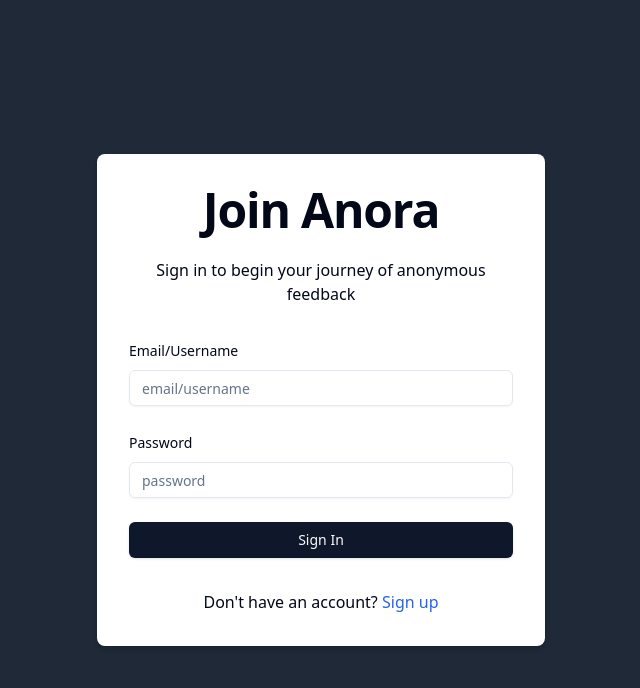
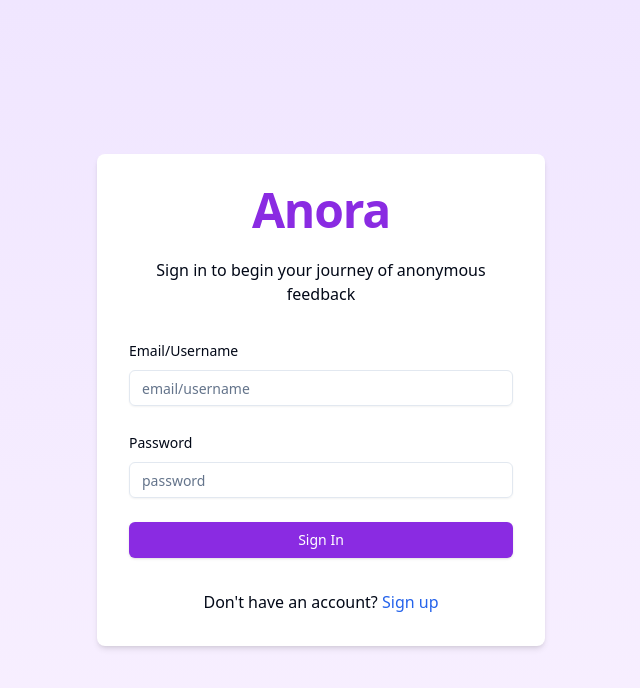
Before and after one commit to RCOM363/myst_txt, a Next.js app: page /sign-in in a window 1280 px wide. Shown: the top 688 px of the page, without its empty margins (319-959 px from the left). Built offline with nearby package versions, Linux system fonts and the light colour scheme.

Commit message:
refactor: signup & signin page

```diff
--- a/src/app/(auth)/sign-in/page.tsx
+++ b/src/app/(auth)/sign-in/page.tsx
@@ -56,11 +56,11 @@ function Page() {
   };
 
   return (
-    <div className="flex justify-center items-center min-h-screen bg-gray-800">
-      <div className="w-full max-w-md p-8 space-y-8 bg-white rounded-lg shadow-md">
+    <div className="flex justify-center items-center min-h-screen bg-gradient-to-b from-[#f0e6ff] to-[#f8f0ff]">
+      <div className="w-[90%] max-w-md p-8 space-y-8 bg-white rounded-lg shadow-md">
         <div className="text-center">
-          <h1 className="text-4xl font-extrabold tracking-tight lg:text-5xl mb-6">
-            Join Anora
+          <h1 className="text-4xl text-[#8a2be2] font-extrabold tracking-tight lg:text-5xl mb-6">
+            Anora
           </h1>
           <p className="mb-4">
             Sign in to begin your journey of anonymous feedback
@@ -103,7 +103,11 @@ function Page() {
                 </FormItem>
               )}
             />
-            <Button type="submit" className="w-full" disabled={isSubmitting}>
+            <Button
+              type="submit"
+              className="w-full bg-[#8a2be2] hover:bg-[#7424c9] text-white"
+              disabled={isSubmitting}
+            >
               {isSubmitting ? (
                 <>
                   <Loader2 className="mr-2 h-4 w-4 animate-spin" />
--- a/src/app/(auth)/sign-up/page.tsx
+++ b/src/app/(auth)/sign-up/page.tsx
@@ -89,10 +89,10 @@ function Page() {
   };
 
   return (
-    <div className="flex justify-center items-center min-h-screen bg-gray-800">
-      <div className="w-full max-w-md p-8 space-y-8 bg-white rounded-lg shadow-md">
+    <div className="flex justify-center items-center min-h-screen bg-gradient-to-b from-[#f0e6ff] to-[#f8f0ff]">
+      <div className="w-[90%] max-w-md p-8 space-y-8 bg-white rounded-lg shadow-md">
         <div className="text-center">
-          <h1 className="text-4xl font-extrabold tracking-tight lg:text-5xl mb-6">
+          <h1 className="text-4xl text-[#8a2be2] font-extrabold tracking-tight lg:text-5xl mb-6">
             Join Anora
           </h1>
           <p className="mb-4">
@@ -169,7 +169,11 @@ function Page() {
                 </FormItem>
               )}
             />
-            <Button type="submit" className="w-full" disabled={isSubmitting}>
+            <Button
+              type="submit"
+              className="w-full bg-[#8a2be2] hover:bg-[#7424c9] text-white"
+              disabled={isSubmitting}
+            >
               {isSubmitting ? (
                 <>
                   <Loader2 className="mr-2 h-4 w-4 animate-spin" />
```
